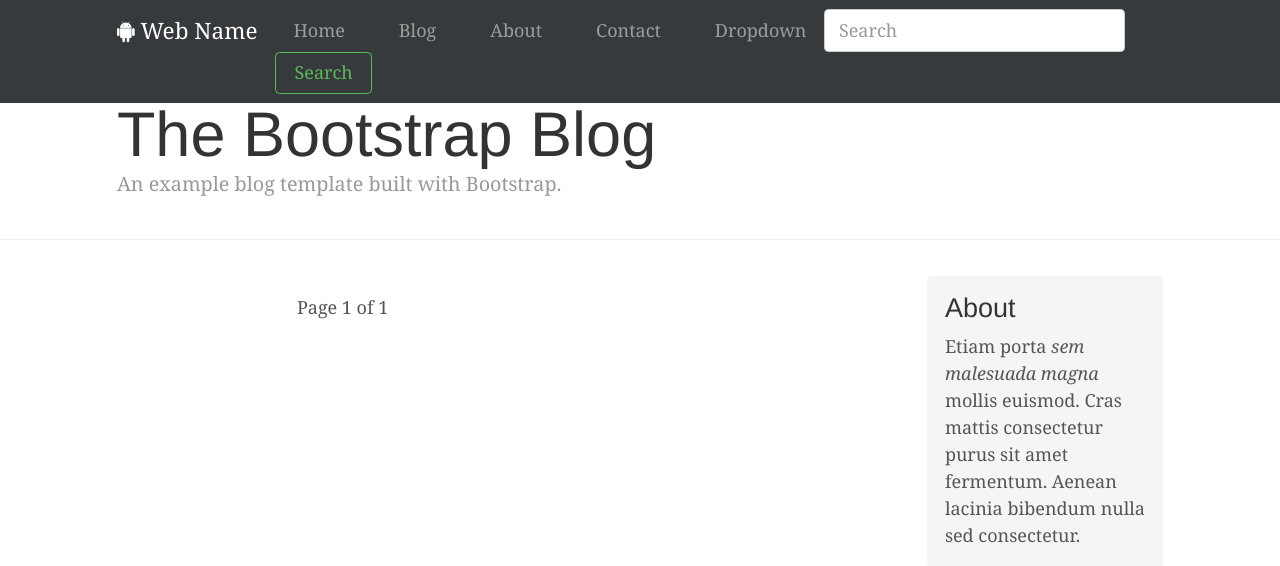
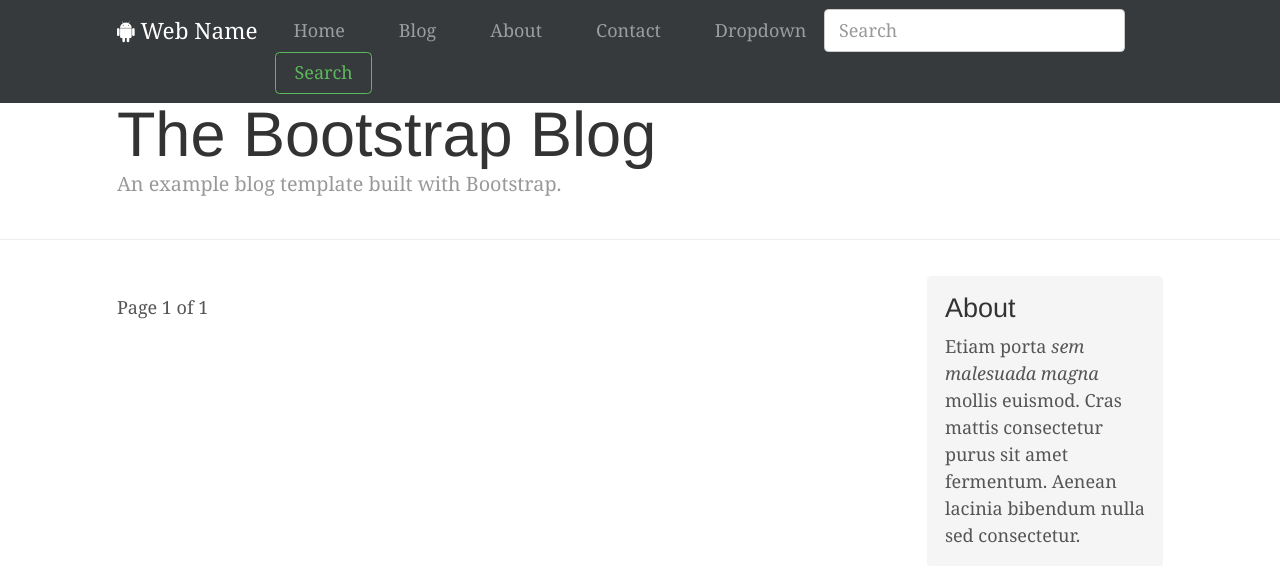
Before and after one commit to jek10/django19, a Django app: page / in a window 1280 px wide. Shown: the top 566 px of the page. Run offline with Django 3.2, Linux system fonts and the light colour scheme; data that the repository does not hold is empty; some libraries are stand-ins or nearby versions.

Commit message:
Fixing css

```diff
--- a/templates/base.html
+++ b/templates/base.html
@@ -42,7 +42,7 @@
 {% endblock content %}
 
 
-        <div class="col-sm-3 col-sm-offset-1 blog-sidebar">
+        <div class="col-sm-3 col-sm-offset-3 blog-sidebar">
           <div class="sidebar-module sidebar-module-inset">
             <h4>About</h4>
             <p>Etiam porta <em>sem malesuada magna</em> mollis euismod. Cras mattis consectetur purus sit amet fermentum. Aenean lacinia bibendum nulla sed consectetur.</p>
--- a/templates/post_list.html
+++ b/templates/post_list.html
@@ -1,10 +1,10 @@
 {% extends "base.html" %}
 {% block content %}
-<div class="col-sm-6 col-sm-offset-2 blog-main">
+<div class="col-sm-6 blog-main">
 {% for obj in object_list %}
 <div class="row">
   <div class="col-sm-12">
-    <div class="thumbnail">
+
     <h3><a href='{{ obj.get_absolute_url }}'>{{ obj.title }}</a></h3><small>{{ obj.timestamp|timesince }} ago</small>
     {% if obj.image %}
       <img src='{{ obj.image.url }}' class="img-fluid" alt="Responsive image">
@@ -14,7 +14,7 @@
         <p><a href='{{ obj.get_absolute_url }}' class="btn btn-primary" role="button">Readmore</a></p>
     </div>
   </div>
-  </div>
+
 </div><hr/>
 {% endfor %}
 
```
